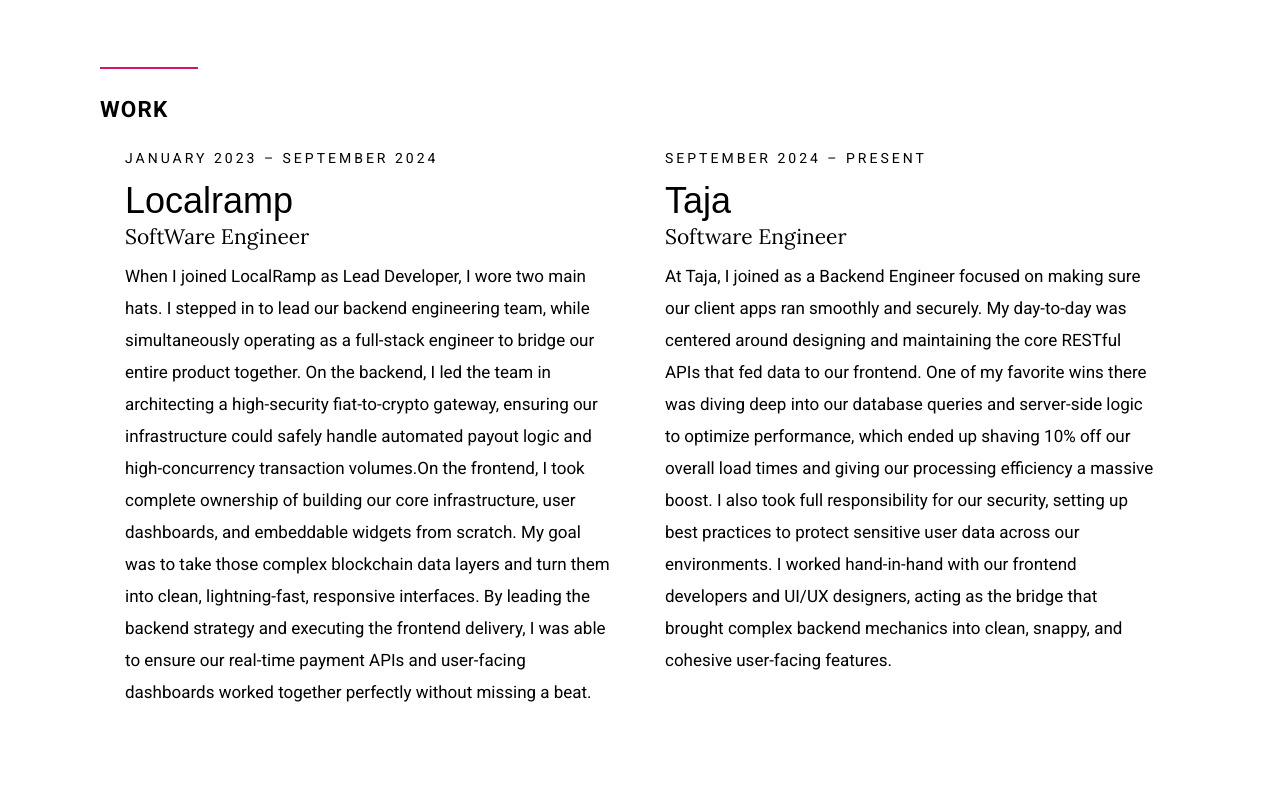
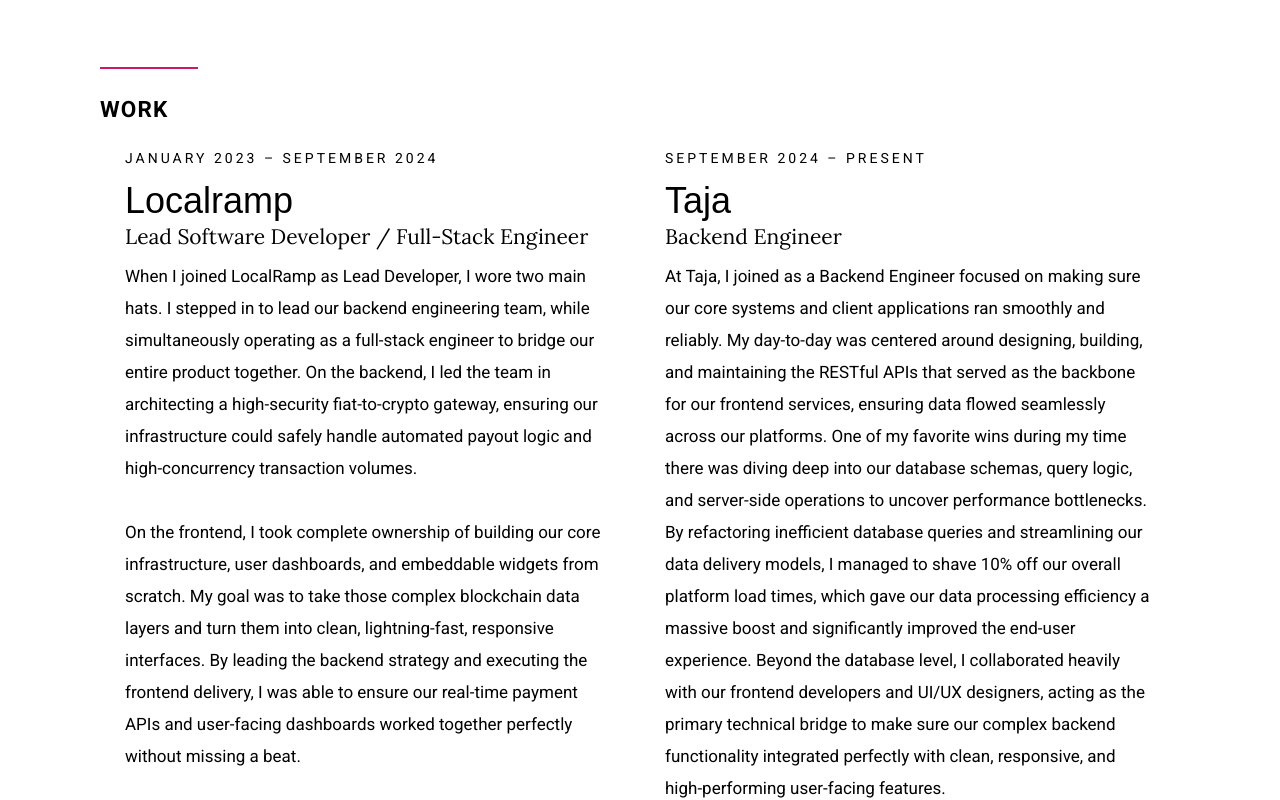
Before and after one commit to iyanubruce/iyanu-s-Portfolio-remote-job, a Next.js app: page / in a window 1280 px wide. Shown: the part 1840-2640 px from the top of the page. Built offline with nearby package versions, Linux system fonts and the light colour scheme; a web font is replaced by a local one.

Commit message:
chore: taja rewritten and experience card created

```diff
--- a/src/app/page.tsx
+++ b/src/app/page.tsx
@@ -6,6 +6,7 @@
 import ServiceHeading from "@/components/service-heading";
 import ServicesContainer from "@/components/services-container";
 import ProjectCard from "@/components/project";
+import WorkHistory from "@/components/work-history";
 export default function Home() {
   const [menuOpen, setMenuOpen] = useState(false);
   const [review1, setReview1] = useState(true);
@@ -305,61 +306,7 @@
             Work{" "}
             <div className="bg-purplink h-[2px] absolute top-[-30px] left-0 right-[-30px]"></div>
           </div>
-          <div className="grid grid-cols-1 md:grid-cols-2 ">
-            <div className="p-10">
-              <p className="uppercase roboto text-[1.4rem] tracking-[0.3rem] font-[400] leading-[1.714] text-black mb-[0.8rem]">
-                January 2023 – September 2024
-              </p>
-              <div className="frank text-[3.6rem] font-[500] leading-[1.22]">
-                Localramp
-              </div>
-              <div className="text-[2.1rem] font-[400] leading-[1.333] mt-0 lora font-ligatures text-rendering-optimize">
-                SoftWare Engineer
-              </div>
-              <p className="font-normal not-italic leading-[1.882] block my-4 mx-0 text-[16px] text-justify md:text-left  md:text-[1.7rem] roboto">
-                When I joined LocalRamp as Lead Developer, I wore two main hats.
-                I stepped in to lead our backend engineering team, while
-                simultaneously operating as a full-stack engineer to bridge our
-                entire product together. On the backend, I led the team in
-                architecting a high-security fiat-to-crypto gateway, ensuring
-                our infrastructure could safely handle automated payout logic
-                and high-concurrency transaction volumes.On the frontend, I took
-                complete ownership of building our core infrastructure, user
-                dashboards, and embeddable widgets from scratch. My goal was to
-                take those complex blockchain data layers and turn them into
-                clean, lightning-fast, responsive interfaces. By leading the
-                backend strategy and executing the frontend delivery, I was able
-                to ensure our real-time payment APIs and user-facing dashboards
-                worked together perfectly without missing a beat.
-              </p>
-            </div>
-            <div className="p-10">
-              <p className="uppercase roboto text-[1.4rem] tracking-[0.3rem] font-[400] leading-[1.714] text-black mb-[0.8rem]">
-                September 2024 – Present
-              </p>
-              <div className="frank text-[3.6rem] font-[500] leading-[1.22]">
-                Taja
-              </div>
-              <div className="text-[2.1rem] font-[400] lora leading-[1.333] mt-0  font-ligatures text-rendering-optimize">
-                Software Engineer
-              </div>
-              <p className="font-normal not-italic leading-[1.882] block my-4 mx-0 text-[16px] text-justify md:text-left  md:text-[1.7rem] roboto">
-                At Taja, I joined as a Backend Engineer focused on making sure
-                our client apps ran smoothly and securely. My day-to-day was
-                centered around designing and maintaining the core RESTful APIs
-                that fed data to our frontend. One of my favorite wins there was
-                diving deep into our database queries and server-side logic to
-                optimize performance, which ended up shaving 10% off our overall
-                load times and giving our processing efficiency a massive boost.
-                I also took full responsibility for our security, setting up
-                best practices to protect sensitive user data across our
-                environments. I worked hand-in-hand with our frontend developers
-                and UI/UX designers, acting as the bridge that brought complex
-                backend mechanics into clean, snappy, and cohesive user-facing
-                features.
-              </p>
-            </div>
-          </div>
+          <WorkHistory />
         </div>
       </section>
 
--- /dev/null
+++ b/src/components/experience-card.tsx
@@ -0,0 +1,41 @@
+import React from "react";
+
+// 1. Define the TypeScript interface for the component props
+export interface ExperienceCardProps {
+  dateRange: string;
+  companyName: string;
+  roleTitle: string;
+  description: string;
+}
+
+// 2. Destructure the dynamic props inside your layout
+export default function ExperienceCard({
+  dateRange,
+  companyName,
+  roleTitle,
+  description,
+}: ExperienceCardProps) {
+  return (
+    <div className="p-10">
+      {/* Date Range Block */}
+      <p className="uppercase roboto text-[1.4rem] tracking-[0.3rem] font-[400] leading-[1.714] text-black mb-[0.8rem]">
+        {dateRange}
+      </p>
+
+      {/* Company Heading */}
+      <div className="frank text-[3.6rem] font-[500] leading-[1.22]">
+        {companyName}
+      </div>
+
+      {/* Role Subheading */}
+      <div className="text-[2.1rem] font-[400] leading-[1.333] mt-0 lora font-ligatures text-rendering-optimize">
+        {roleTitle}
+      </div>
+
+      {/* Dynamic Narrative Body Text */}
+      <p className="font-normal not-italic leading-[1.882] block my-4 mx-0 text-[16px] text-justify md:text-left md:text-[1.7rem] roboto whitespace-pre-line">
+        {description}
+      </p>
+    </div>
+  );
+}
--- /dev/null
+++ b/src/components/work-history.tsx
@@ -0,0 +1,27 @@
+import React from "react";
+import ExperienceCard, { ExperienceCardProps } from "./experience-card";
+
+export default function WorkHistory() {
+  const experiences: ExperienceCardProps[] = [
+    {
+      dateRange: "January 2023 – September 2024",
+      companyName: "Localramp",
+      roleTitle: "Lead Software Developer / Full-Stack Engineer",
+      description: `When I joined LocalRamp as Lead Developer, I wore two main hats. I stepped in to lead our backend engineering team, while simultaneously operating as a full-stack engineer to bridge our entire product together. On the backend, I led the team in architecting a high-security fiat-to-crypto gateway, ensuring our infrastructure could safely handle automated payout logic and high-concurrency transaction volumes.\n\nOn the frontend, I took complete ownership of building our core infrastructure, user dashboards, and embeddable widgets from scratch. My goal was to take those complex blockchain data layers and turn them into clean, lightning-fast, responsive interfaces. By leading the backend strategy and executing the frontend delivery, I was able to ensure our real-time payment APIs and user-facing dashboards worked together perfectly without missing a beat.`,
+    },
+    {
+      dateRange: "September 2024 – Present",
+      companyName: "Taja",
+      roleTitle: "Backend Engineer",
+      description: `At Taja, I joined as a Backend Engineer focused on making sure our core systems and client applications ran smoothly and reliably. My day-to-day was centered around designing, building, and maintaining the RESTful APIs that served as the backbone for our frontend services, ensuring data flowed seamlessly across our platforms. One of my favorite wins during my time there was diving deep into our database schemas, query logic, and server-side operations to uncover performance bottlenecks. By refactoring inefficient database queries and streamlining our data delivery models, I managed to shave 10% off our overall platform load times, which gave our data processing efficiency a massive boost and significantly improved the end-user experience. Beyond the database level, I collaborated heavily with our frontend developers and UI/UX designers, acting as the primary technical bridge to make sure our complex backend functionality integrated perfectly with clean, responsive, and high-performing user-facing features.`,
+    },
+  ];
+
+  return (
+    <div className="grid grid-cols-1 md:grid-cols-2">
+      {experiences.map((exp, index) => (
+        <ExperienceCard key={index} {...exp} />
+      ))}
+    </div>
+  );
+}
```
